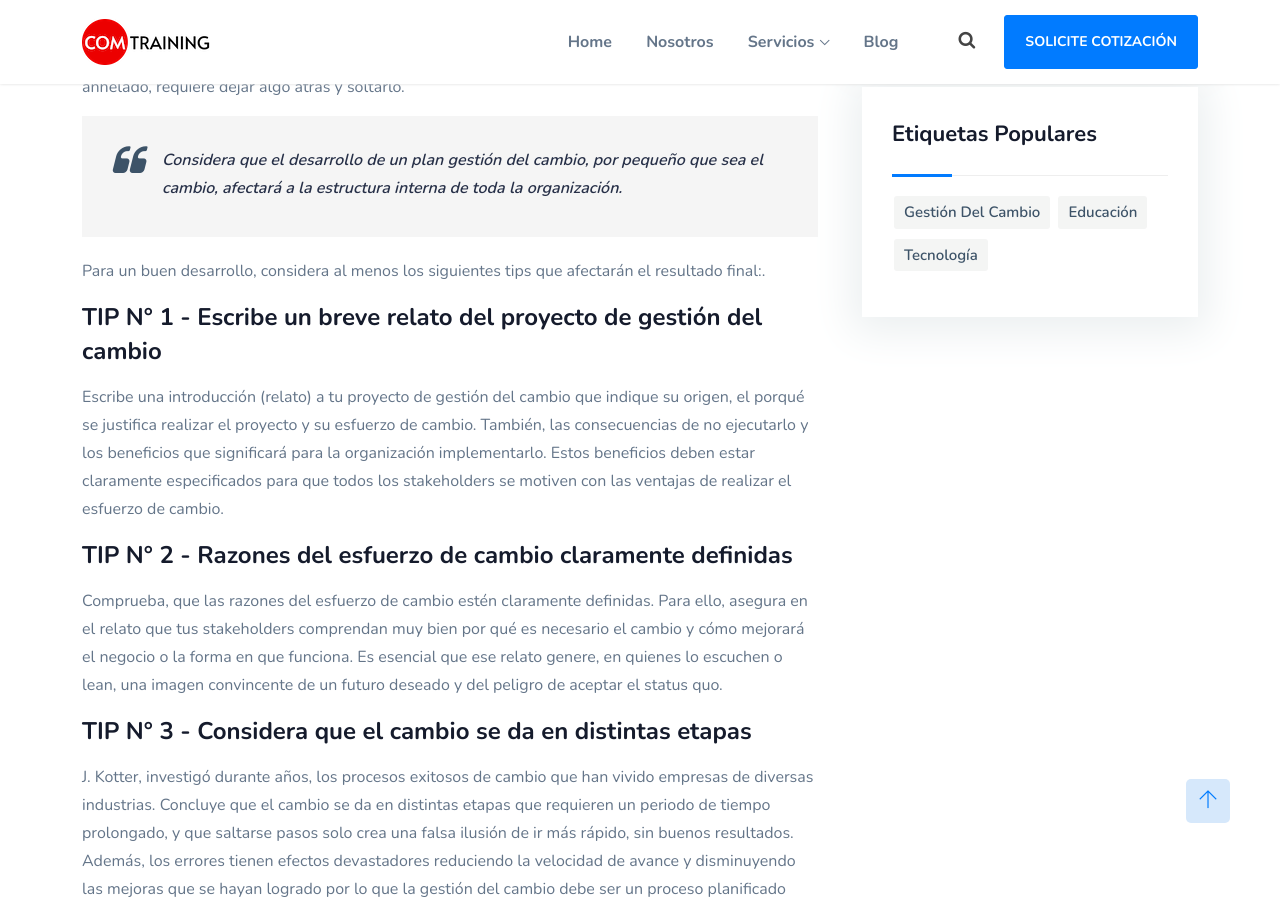
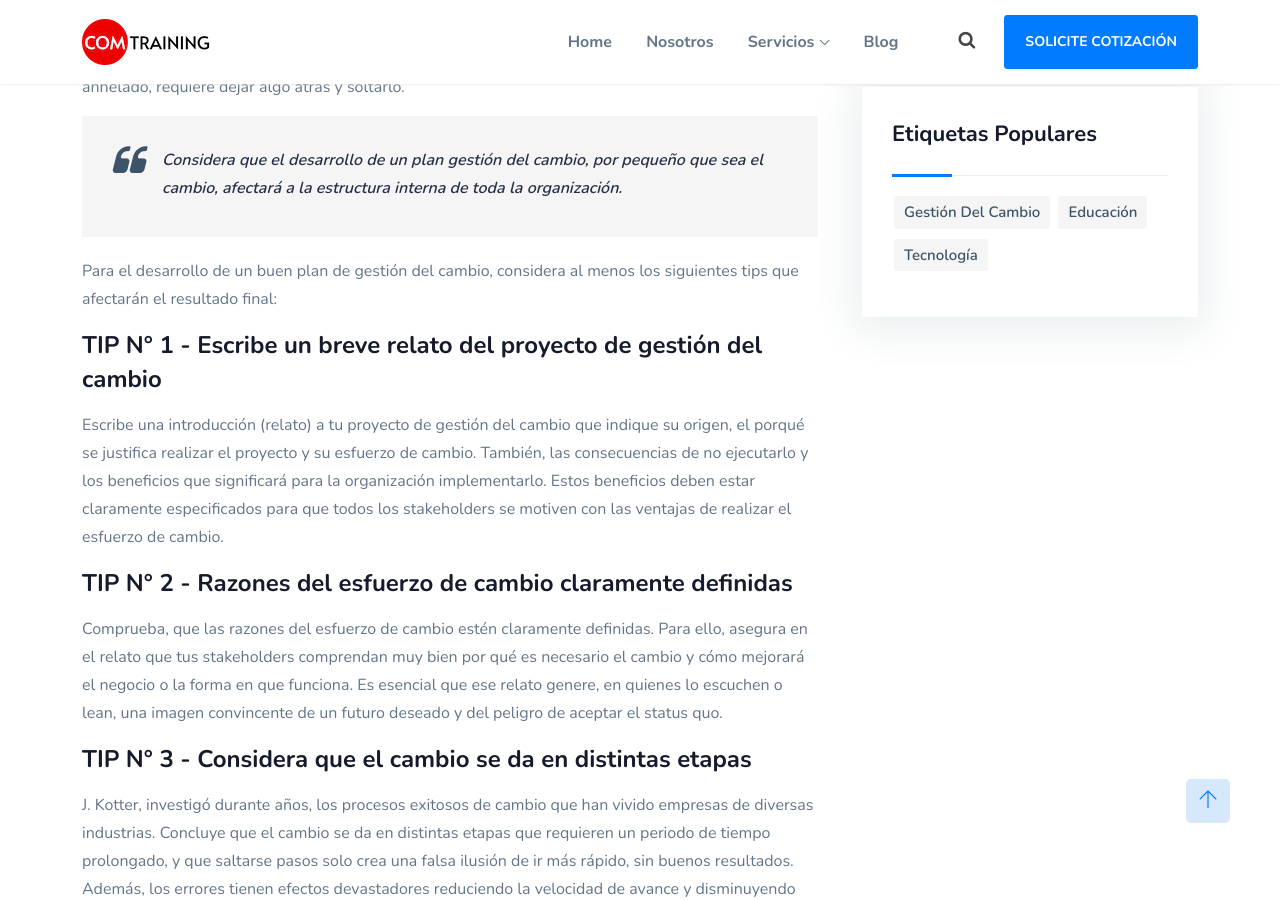
Before and after one commit to fjvalles/comtraining-landing, a Jekyll site: the page built from _posts/2022-06-10-4-tips-para-un-plan-de-gestión-del-cambio.md, in a window 1280 px wide and 900 px high, scrolled down 1045 px. Built offline with Jekyll 4.4.1, drawn with Linux system fonts in a browser that asks for light colours; a script that is not in the unit is left out.

Commit message:
Update Blog “2022-06-10-4-tips-para-un-plan-de-gestión-del-cambio”

```diff
--- a/_posts/2022-06-10-4-tips-para-un-plan-de-gestión-del-cambio.md
+++ b/_posts/2022-06-10-4-tips-para-un-plan-de-gestión-del-cambio.md
@@ -16,7 +16,7 @@ categories:
   <blockquote>
       <p>Considera que el desarrollo de un plan gestión del cambio, por pequeño que sea el cambio, afectará a la estructura interna de toda la organización.</p>
   </blockquote>
-  <p> Para un buen desarrollo, considera al menos los siguientes tips que afectarán el resultado final:.</p>
+  <p> Para el desarrollo de un buen plan de gestión del cambio, considera al menos los siguientes tips que afectarán el resultado final:</p>
   <h4>TIP N° 1 -  Escribe un breve relato del proyecto de gestión del cambio</h4>
   <p>Escribe una introducción (relato) a tu proyecto de gestión del cambio que indique su origen, el porqué se justifica realizar el proyecto y su esfuerzo de cambio. También, las consecuencias de no ejecutarlo y los beneficios que significará para la organización implementarlo. Estos beneficios deben estar claramente especificados para que todos los stakeholders se motiven con las ventajas de realizar el esfuerzo de cambio.</p>
 
```
